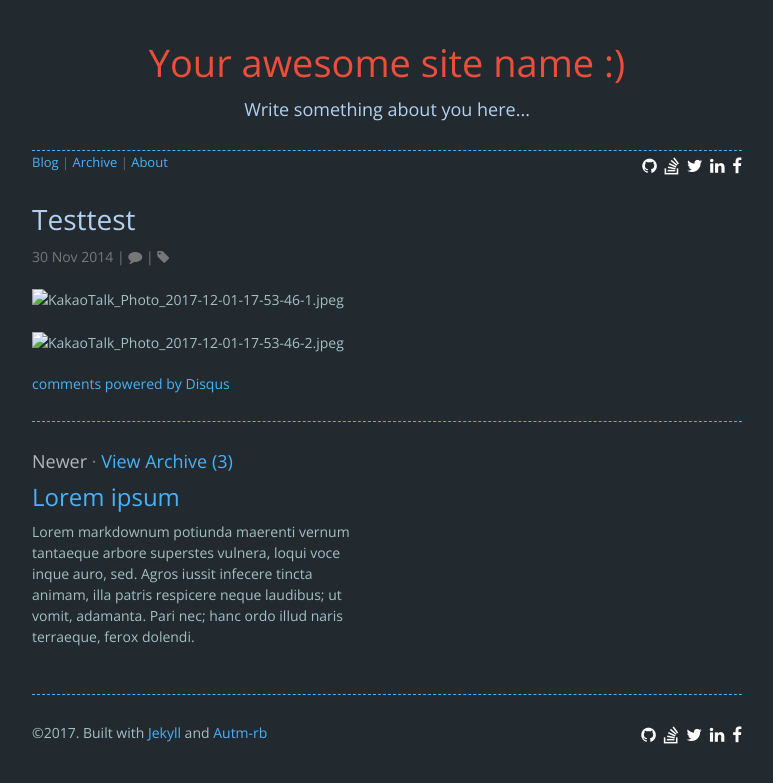
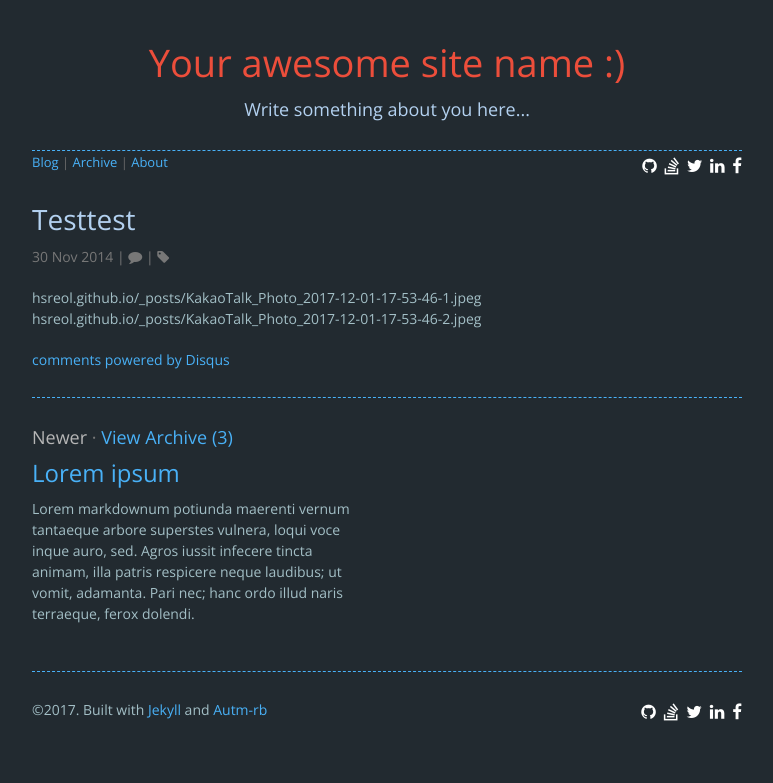
Before and after one commit to kirqe/autm-rb, a Jekyll site: the page built from _posts/2014-11-30-testtest.md, in a window 1280 px wide. Shown: the top 783 px of the page, without its empty margins (253-1026 px from the left). Built offline with Jekyll 4.4.1, drawn with Linux system fonts in a browser that asks for light colours; nearby versions of some CDN libraries; comment, search, counter and statistics services are not loaded.

Commit message:
Add files via upload

```diff
--- a/_posts/2014-11-30-testtest.md
+++ b/_posts/2014-11-30-testtest.md
@@ -3,6 +3,5 @@
 #### tags: Design
 ---
 
-![KakaoTalk_Photo_2017-12-01-17-53-46-1.jpeg](/Users/choejundu/Downloads/KakaoTalk_Photo_2017-12-01-17-53-46-1.jpeg)
-
-![KakaoTalk_Photo_2017-12-01-17-53-46-2.jpeg](/Users/choejundu/Downloads/KakaoTalk_Photo_2017-12-01-17-53-46-2.jpeg)
+hsreol.github.io/_posts/KakaoTalk_Photo_2017-12-01-17-53-46-1.jpeg
+hsreol.github.io/_posts/KakaoTalk_Photo_2017-12-01-17-53-46-2.jpeg
```
